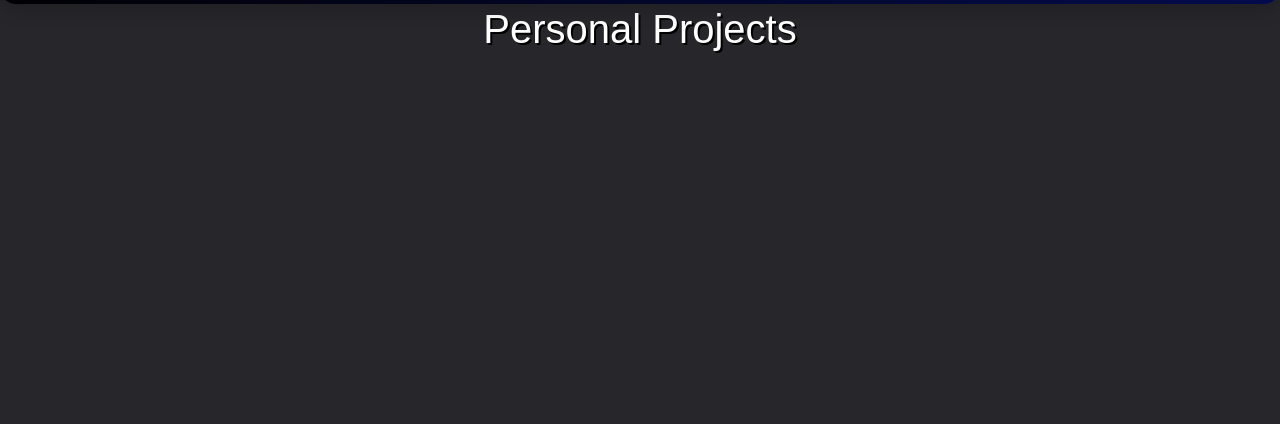
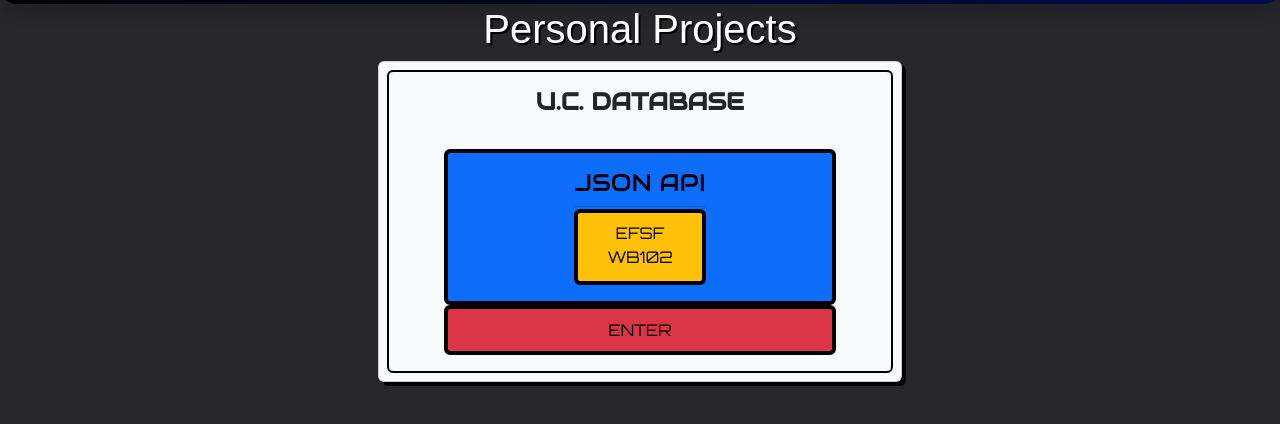
Before and after one commit to Arkinetic-1/Arkinetic-1.github.io, a plain HTML site: page personal.html in a window 1280 px wide. Shown: the part 86-510 px from the top of the page. Drawn offline with nearby package versions, Linux system fonts and the light colour scheme; a web font is replaced by a local one.

Commit message:
Imported Old Academic Tab on Personal Page

```diff
--- a/personal.html
+++ b/personal.html
@@ -66,7 +66,31 @@
     <!--Main Body-->
     <div class="container-fluid">
         <h1 class="text-center textshad zen mt-4">Personal Projects</h1>
-
+        <div class="col-lg-5 col-10 mx-auto">
+            <div class="card shad bg-light p-2">
+                <div class="card-body border border-black border-2 rounded">
+                    <h3 class="aud text-center"><b>U.C. DATABASE</b></h3><br>
+                    <div class="col-lg-10 col-12 mx-auto">
+                        <div class="card bg-primary border border-4 border-black">
+                            <div class="card-body mx-auto">
+                                <h5 class="aud text-center text-black">JSON API</h5>
+                                <hr>
+                                <div class="col-12 bg-warning border border-4 border-black rounded p-2">
+                                    <p class="orb text-center text-black mb-1">
+                                        EFSF <br> WB102<br>
+                                    </p>
+                                </div>
+                            </div>
+                        </div>
+                        <div class="d-grid gap-2 bg-danger border border-4 border-black rounded">
+                            <!-- https://arkinetic-1.github.io/pedal-academic/Midterm/U.C.D. -->
+                            <a href="#"
+                                class="btn orb p-2 text-black">ENTER</a>
+                        </div>
+                    </div>
+                </div>
+            </div>
+        </div>
     </div>
 
     <script src="https://cdn.jsdelivr.net/npm/bootstrap@5.3.8/dist/js/bootstrap.bundle.min.js"
```
